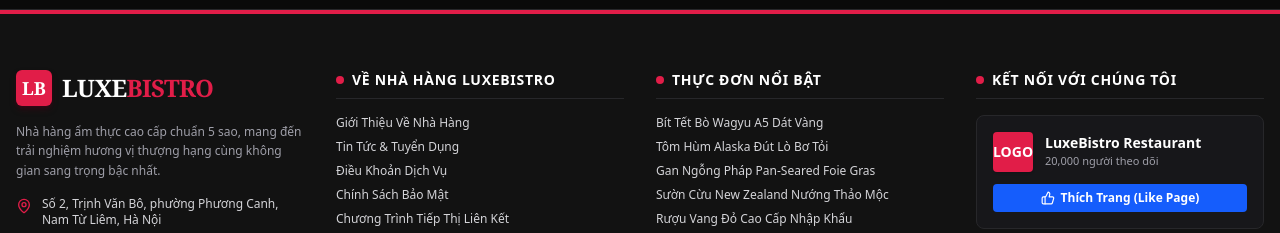
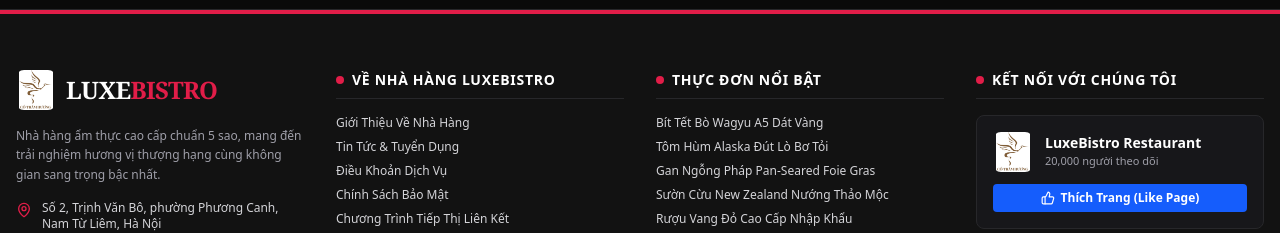
Before and after one commit to kao441/nhahang, a React (Vite) app: page / in a window 1280 px wide. Shown: the part 5340-5573 px from the top of the page. Built offline with nearby package versions, Linux system fonts and the light colour scheme; a web font is replaced by a local one.

Commit message:
fix: replace all footer logo elements with image

```diff
--- a/src/components/layout/Footer.tsx
+++ b/src/components/layout/Footer.tsx
@@ -20,9 +20,11 @@
           {/* Column 1: Brand & Contact Info */}
           <div className="space-y-4">
             <div className="flex items-center space-x-2.5">
-              <div className="w-9 h-9 bg-[#e11d48] rounded-md flex items-center justify-center text-white font-serif font-black text-lg shadow-md shadow-rose-950/50">
-                LB
-              </div>
+              <img
+                src="/logo.png"
+                alt="LuxeBistro Logo"
+                className="w-10 h-10 object-contain rounded-lg"
+              />
               <span className="font-serif text-2xl font-bold tracking-tight text-white">
                 LUXE<span className="text-[#e11d48]">BISTRO</span>
               </span>
@@ -137,9 +139,11 @@
             {/* Mock Social Fanpage Box */}
             <div className="bg-zinc-900/90 rounded-lg p-4 border border-zinc-800 space-y-3">
               <div className="flex items-center space-x-3">
-                <div className="w-10 h-10 bg-[#e11d48] rounded text-white flex items-center justify-center font-bold text-sm shadow">
-                  LOGO
-                </div>
+                <img
+                  src="/logo.png"
+                  alt="LuxeBistro Logo"
+                  className="w-10 h-10 object-contain rounded-lg"
+                />
                 <div>
                   <p className="text-sm font-bold text-white">LuxeBistro Restaurant</p>
                   <p className="text-[11px] text-zinc-400">20,000 người theo dõi</p>
```
